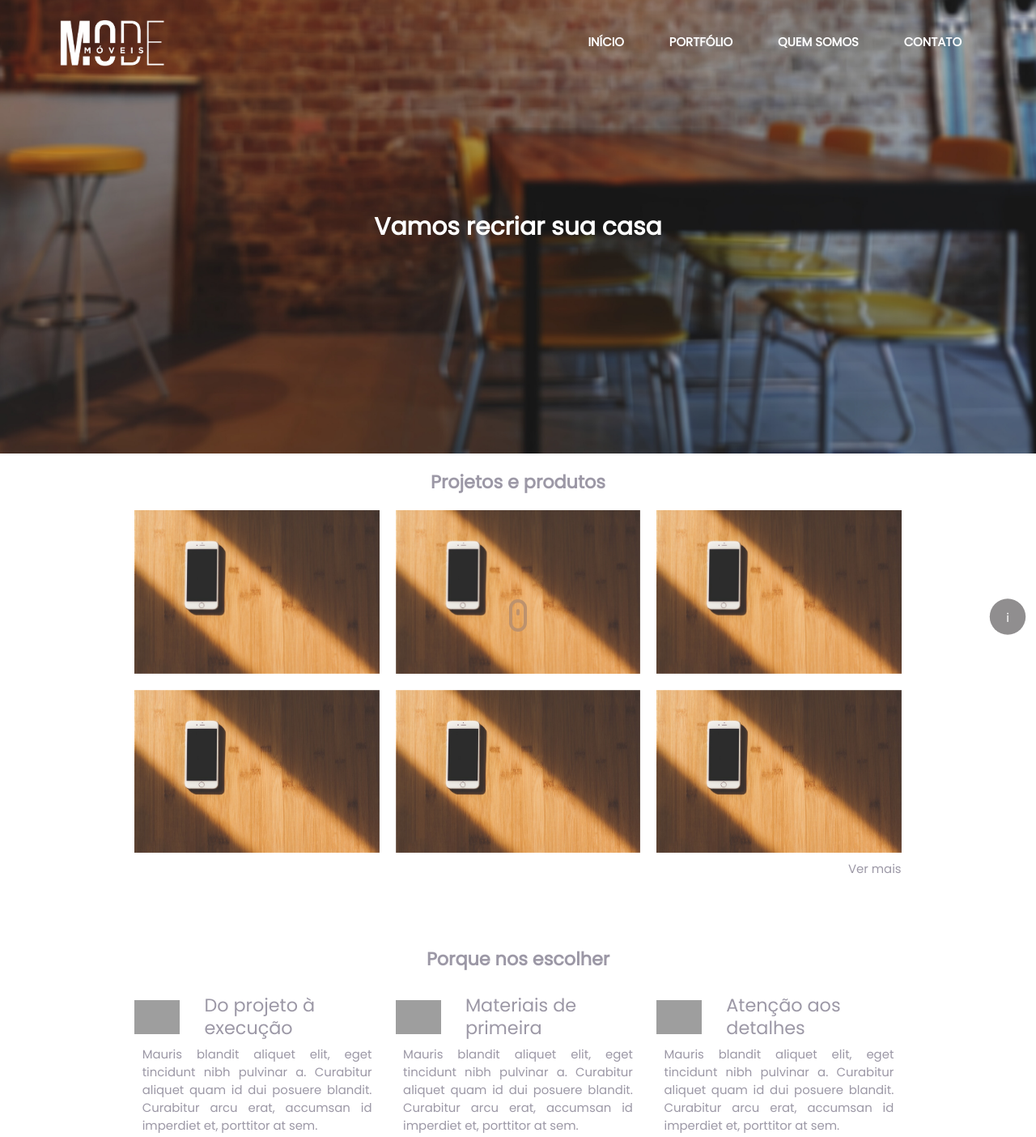
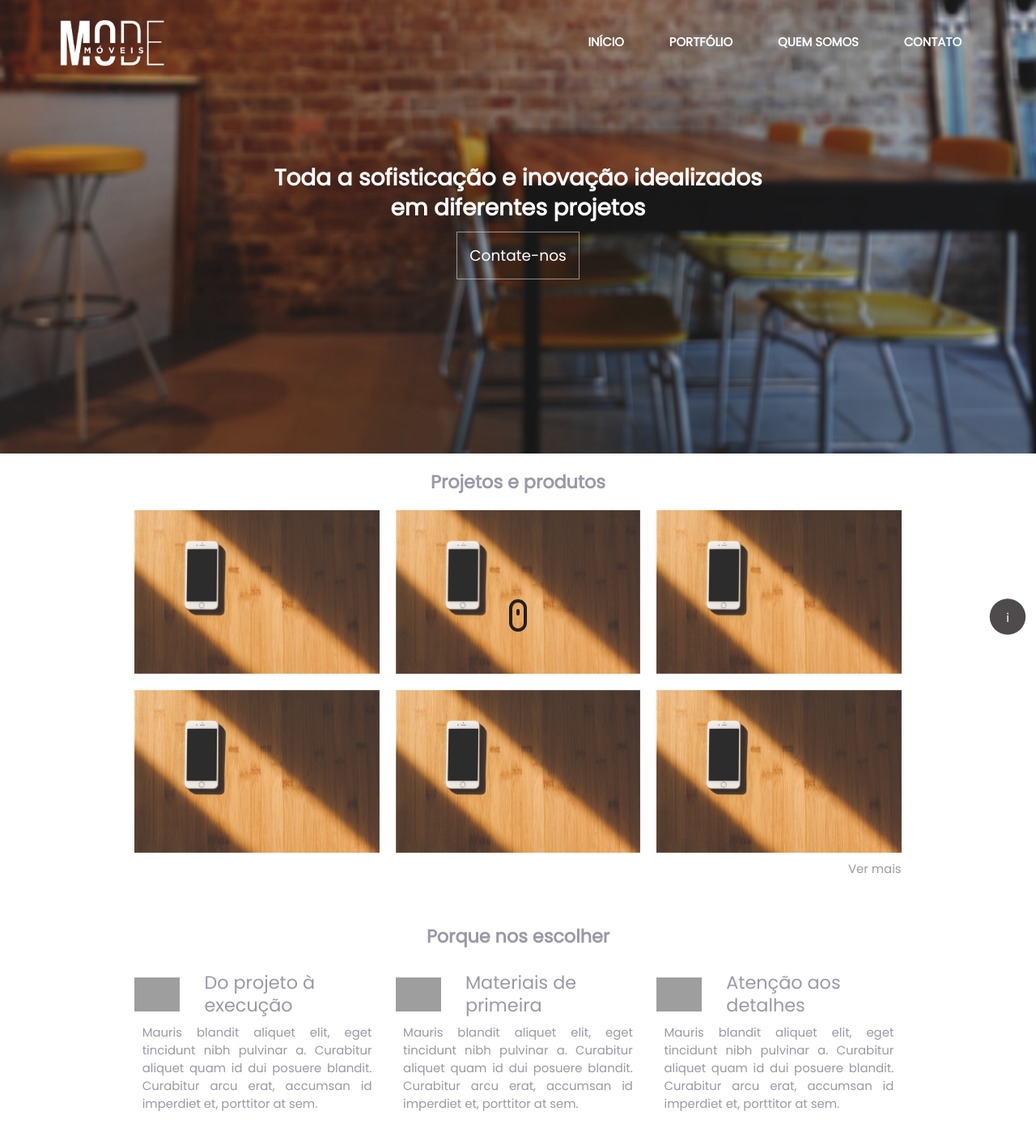
Before and after one commit to peedrinhoph/mode, a React (Create React App) app: page / in a window 1280 px wide. Shown: the top 1404 px of the page at 81% size. Built offline with nearby package versions, Linux system fonts and the light colour scheme; grey boxes are pictures that could not be loaded; the HTML template or start-up script is replaced by a standard one.

Commit message:
Page index

```diff
--- a/src/assets/styles/global.css
+++ b/src/assets/styles/global.css
@@ -17,6 +17,7 @@
     --color-button-text: #FFFFFF;
     --color-box-base: #FFFFFF;
     --color-box-footer: #F8F8FC;
+    --color-gold: #bd926d;
 
     font-size: 56.2%;
   }
@@ -57,19 +58,19 @@
      bottom: 10px;
      right: 10px;
      position: fixed;
-     background-color: var(--color-text-base);
-     color: white;
+     background-color: var(--color-primary-darker);
+     color: var(--color-title-in-primary);
      padding: 1rem;
      border-radius: 10px;
      width: 250px;
      clip-path: circle(10% at 90% 85%);
      transition: all .3s ease-in-out;
-     opacity: .5;
+     opacity: .8;
      cursor: pointer;
  }
 
  .tooltip-link {
-    color: white;
+    color: var(--color-title-in-primary);
     text-decoration: none;
  }
  .tooltip:hover {
@@ -99,7 +100,7 @@
         width: 22px;
         height: 40px;
         border-radius: 20px;
-        border: 4px solid #bd926d;
+        border: 4px solid var(--color-primary-darker);
         text-align: center;
         position: fixed;
         left: 0px;
@@ -115,7 +116,7 @@
         height: 8px;
         position: relative;
         border-radius: 4px;
-        background: #bd926d;
+        background: var(--color-primary-darker);
         animation-name: mouse;
         animation-duration: .7s;
         animation-iteration-count: infinite;
--- a/src/components/PageHeader/styles.css
+++ b/src/components/PageHeader/styles.css
@@ -68,13 +68,13 @@
         position: -webkit-sticky;
         position: fixed;
         top: 0;
-        background-color: transparent;
+        background-color: rgba(35,31,32,0);
     }
 
     .page-header-black {
         box-shadow: 0 1px 6px 0 rgba(68,68,68,.8);
-        background-color: var(--color-primary);
-        transition: all .35s ease-in-out;
+        background-color: rgba(35,31,32,1);
+        transition: all .6s ease-in-out;
     }
 
     .page-header-black:hover {
--- a/src/pages/Inicio/index.js
+++ b/src/pages/Inicio/index.js
@@ -13,7 +13,7 @@ function Inicio() {
 
     useEffect(() => {
         const scrollListener = () => {
-            if (window.scrollY < 280) {
+            if (window.scrollY < 60) {
                 setScroll(true);
             } else {
                 setScroll(false);
@@ -32,7 +32,10 @@ function Inicio() {
                 <div id="page-start-content">
                     <div className="section-transition-image">
                         <div className="section-transition-description">
-                            <h1>Vamos recriar sua casa</h1>
+                            <h1>Toda a sofisticação e inovação idealizados <br />em diferentes projetos</h1>
+                            <div className="section-transition-link">
+                                <Link to="contact">Contate-nos</Link>
+                            </div>
                         </div>
                     </div>
                     <div className="section-90-vw">
--- a/src/pages/Inicio/styles.css
+++ b/src/pages/Inicio/styles.css
@@ -72,14 +72,14 @@
 }
 
 .section-90-vw .section-product .section-project:before {
-    border-left: 1px solid var(--color-line-in-white);
-    border-right: 1px solid var(--color-line-in-white);
+    border-left: 1px solid var(--color-gold);
+    border-right: 1px solid var(--color-gold);
     transform: scaleY(0);
 }
 
 .section-90-vw .section-product .section-project:after {
-    border-top: 1px solid var(--color-line-in-white);
-    border-bottom: 1px solid var(--color-line-in-white);
+    border-top: 1px solid var(--color-gold);
+    border-bottom: 1px solid var(--color-gold);
     transform: scaleX(0);
 }
 
@@ -137,11 +137,31 @@
     justify-content: space-around;
 }
 
+.section-transition-link {
+    padding: 2.5rem;
+    height: 100%;
+}
+
+.section-transition-link a {
+    color: #fff;
+    background-color: transparent;
+    border: 1px solid;
+    border-color: hsla(0,0%,100%,.5);
+    padding: 1.6rem;
+    font: 400 2rem Poppins;
+    text-decoration: none;
+}
+
+.section-transition-link a:hover {
+    border-color: hsla(0,0%,100%,1);
+}
+
 .section-transition-description {
-    font: 400 Poppins;
+    font: 1.5rem Poppins;
+    line-height: 4rem;
     color: var(--color-title-in-primary);
     padding: 2.6rem;
-
+    text-align: center;
 }
 /*FIM SECTION TRANSITION IMAGE*/
 .section-background-image .section-background-image-title{
@@ -162,7 +182,7 @@
 }
 
 .section-comment-block h3 {
-    color: #bd926d;
+    color: var(--color-gold);
 
 }
 
@@ -209,7 +229,7 @@
 
 @media (min-width: 900px) {
     .section-90-vw {
-        padding-bottom: 6rem;
+        padding-bottom: 3rem;
         padding-right: 13vw;
         padding-left: 13vw;
     }
```
